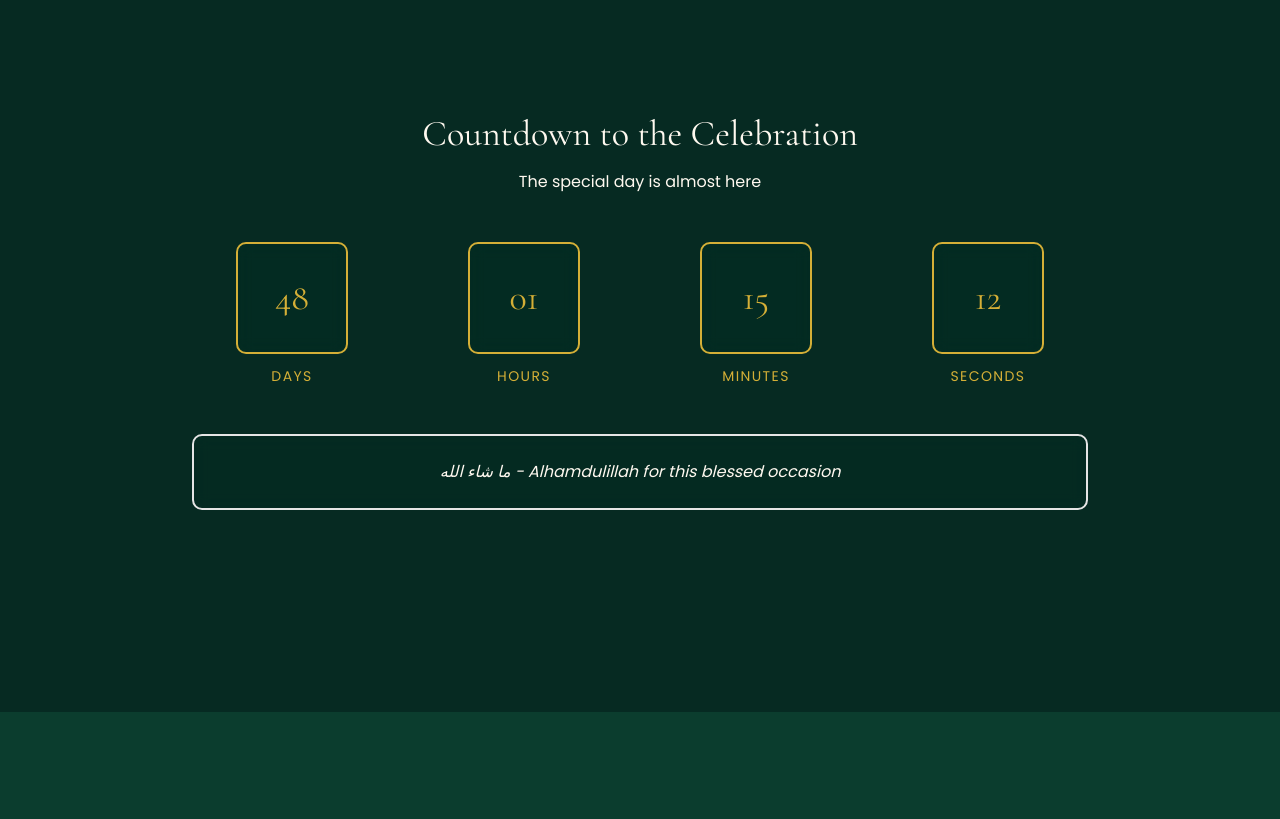
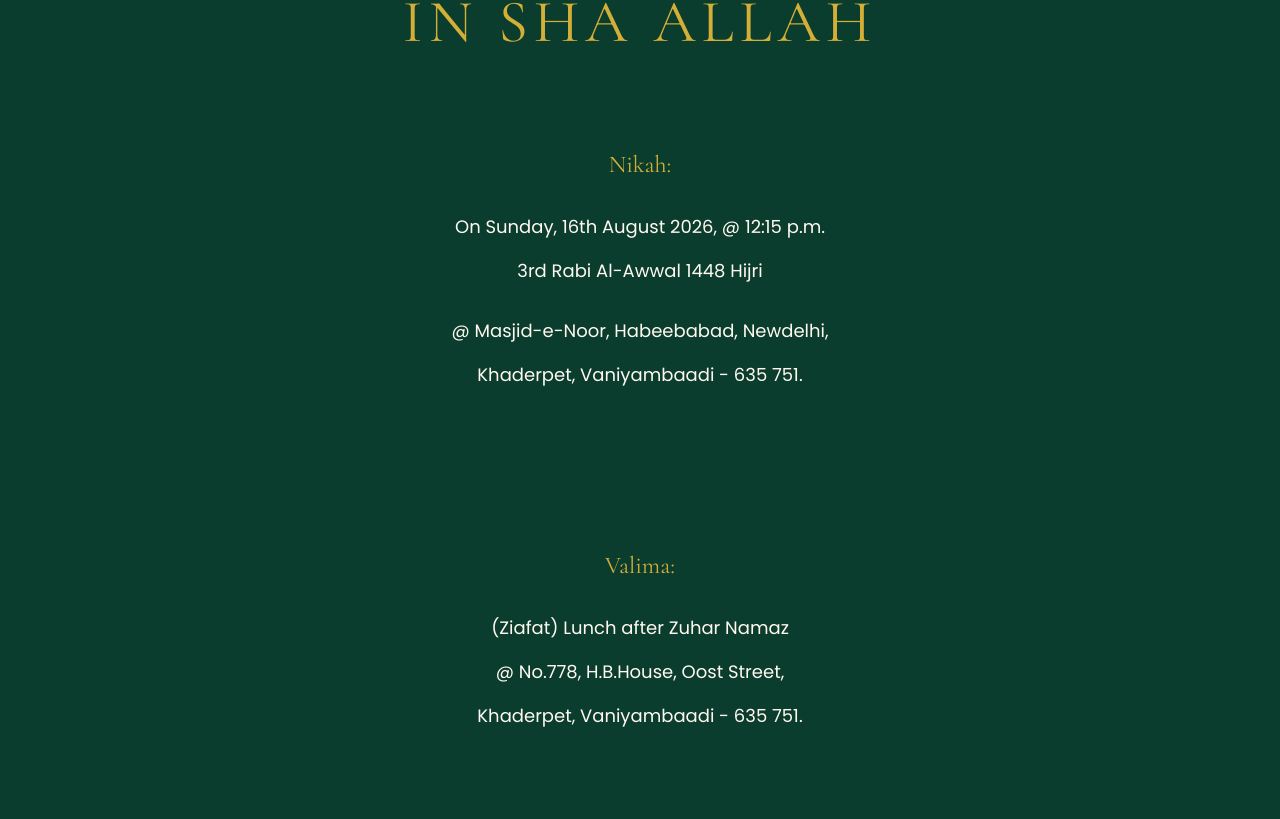
Before and after one commit to Muzammilmaker/mubarak-invitation-fathima, a Next.js app: page / in a window 1280 px wide. Shown: the part 2361-3180 px from the top of the page. Built offline with nearby package versions, Linux system fonts and the light colour scheme.

Commit message:
feat: add InShaAllah component and update dress code layout

```diff
--- a/app/page.tsx
+++ b/app/page.tsx
@@ -1,5 +1,6 @@
 import { HeroSection } from '@/components/hero-section'
 import { InvitationCard } from '@/components/invitation-card'
+import { InShaAllah } from '@/components/in-sha-allah'
 import { CountdownTimer } from '@/components/countdown-timer'
 import { QuranVerse } from '@/components/quran-verse'
 import { EventTimeline } from '@/components/event-timeline'
@@ -14,6 +15,7 @@ export default function Page() {
       <BackgroundMusic />
       <HeroSection />
       <InvitationCard />
+      <InShaAllah />
       <CountdownTimer />
       <QuranVerse />
       <EventTimeline />
--- a/components/dress-code.tsx
+++ b/components/dress-code.tsx
@@ -15,16 +15,16 @@ export function DressCode() {
         </div>
 
         {/* Main Layout: Groom | Islamic Calligraphy | Bride */}
-        <div className="grid md:grid-cols-3 gap-8 items-center">
+        <div className="grid md:grid-cols-3 gap-8 items-center mb-16">
           {/* Groom Box */}
-          <div className="text-center p-8 border-2 border-gold rounded-lg bg-cream">
+          <div className="text-center p-8 border-2 border-gold rounded-lg bg-emerald-900/60">
             <h3 style={{ fontFamily: 'var(--font-script)', fontSize: '2rem', fontWeight: '400', color: '#D4AF37', marginBottom: '1rem' }}>
               M. Mubarak Basha
             </h3>
-            <p className="text-emerald-950 font-body text-sm mb-4">
+            <p className="text-cream font-body text-sm mb-4">
               Traditional Sherwani in Emerald Green or Rich Maroon with ornate gold embroidery
             </p>
-            <p className="text-emerald-700 font-body text-xs italic">
+            <p className="text-gold/80 font-body text-xs italic">
               Formal Turban or Traditional Head Covering
             </p>
           </div>
@@ -44,16 +44,30 @@ export function DressCode() {
           </div>
 
           {/* Bride Box */}
-          <div className="text-center p-8 border-2 border-gold rounded-lg bg-cream">
+          <div className="text-center p-8 border-2 border-gold rounded-lg bg-emerald-900/60">
             <h3 style={{ fontFamily: 'var(--font-script)', fontSize: '2rem', fontWeight: '400', color: '#D4AF37', marginBottom: '1rem' }}>
               A. Fathima Humera
             </h3>
-            <p className="text-emerald-950 font-body text-sm mb-4">
+            <p className="text-cream font-body text-sm mb-4">
               Elegant Lehenga or Formal Bridal Gown in Rose, Gold, or Cream with intricate embroidery
             </p>
-            <p className="text-emerald-700 font-body text-xs italic">
+            <p className="text-gold/80 font-body text-xs italic">
               Traditional Bridal Veil or Hijab with Golden Trim
             </p>
+          </div>
+        </div>
+
+        {/* Couple Illustration */}
+        <div className="flex justify-center mb-16">
+          <div className="relative w-full max-w-md h-96 flex items-center justify-center">
+            <Image
+              src="https://hebbkx1anhila5yf.public.blob.vercel-storage.com/image-9c07uZIY5xB9PFW2EWwpf9CTltQHxW.png"
+              alt="Islamic Wedding Couple - Bride and Groom"
+              width={400}
+              height={500}
+              className="object-contain drop-shadow-2xl"
+              priority
+            />
           </div>
         </div>
       </div>
--- /dev/null
+++ b/components/in-sha-allah.tsx
@@ -0,0 +1,50 @@
+'use client'
+
+import React from 'react'
+
+export function InShaAllah() {
+  return (
+    <section className="min-h-screen bg-emerald-950 py-20 px-4 flex items-center justify-center">
+      <div className="max-w-4xl w-full">
+        <div className="text-center">
+          {/* IN SHA ALLAH Header */}
+          <div className="mb-16">
+            <h2 className="font-heading text-5xl md:text-6xl text-gold font-light tracking-widest mb-8">IN SHA ALLAH</h2>
+            <div className="w-full h-px bg-gradient-to-r from-transparent via-gold to-transparent mb-16" />
+          </div>
+
+          {/* Nikah Details */}
+          <div className="mb-24">
+            <h3 className="font-heading text-2xl text-gold font-light mb-8">Nikah:</h3>
+            <div className="space-y-4 text-cream/90 font-body text-lg">
+              <p>On Sunday, 16th August 2026, @ 12:15 p.m.</p>
+              <p>3rd Rabi Al-Awwal 1448 Hijri</p>
+              <p className="mt-8">@ Masjid-e-Noor, Habeebabad, Newdelhi,</p>
+              <p>Khaderpet, Vaniyambaadi - 635 751.</p>
+            </div>
+          </div>
+
+          {/* Center Divider */}
+          <div className="my-16">
+            <div className="w-full h-px bg-gradient-to-r from-transparent via-gold to-transparent" />
+          </div>
+
+          {/* Valima Details */}
+          <div className="mb-16">
+            <h3 className="font-heading text-2xl text-gold font-light mb-8">Valima:</h3>
+            <div className="space-y-4 text-cream/90 font-body text-lg">
+              <p>(Ziafat) Lunch after Zuhar Namaz</p>
+              <p>@ No.778, H.B.House, Oost Street,</p>
+              <p>Khaderpet, Vaniyambaadi - 635 751.</p>
+            </div>
+          </div>
+
+          {/* Bottom Divider */}
+          <div className="mt-16">
+            <div className="w-full h-px bg-gradient-to-r from-transparent via-gold to-transparent" />
+          </div>
+        </div>
+      </div>
+    </section>
+  )
+}
```
